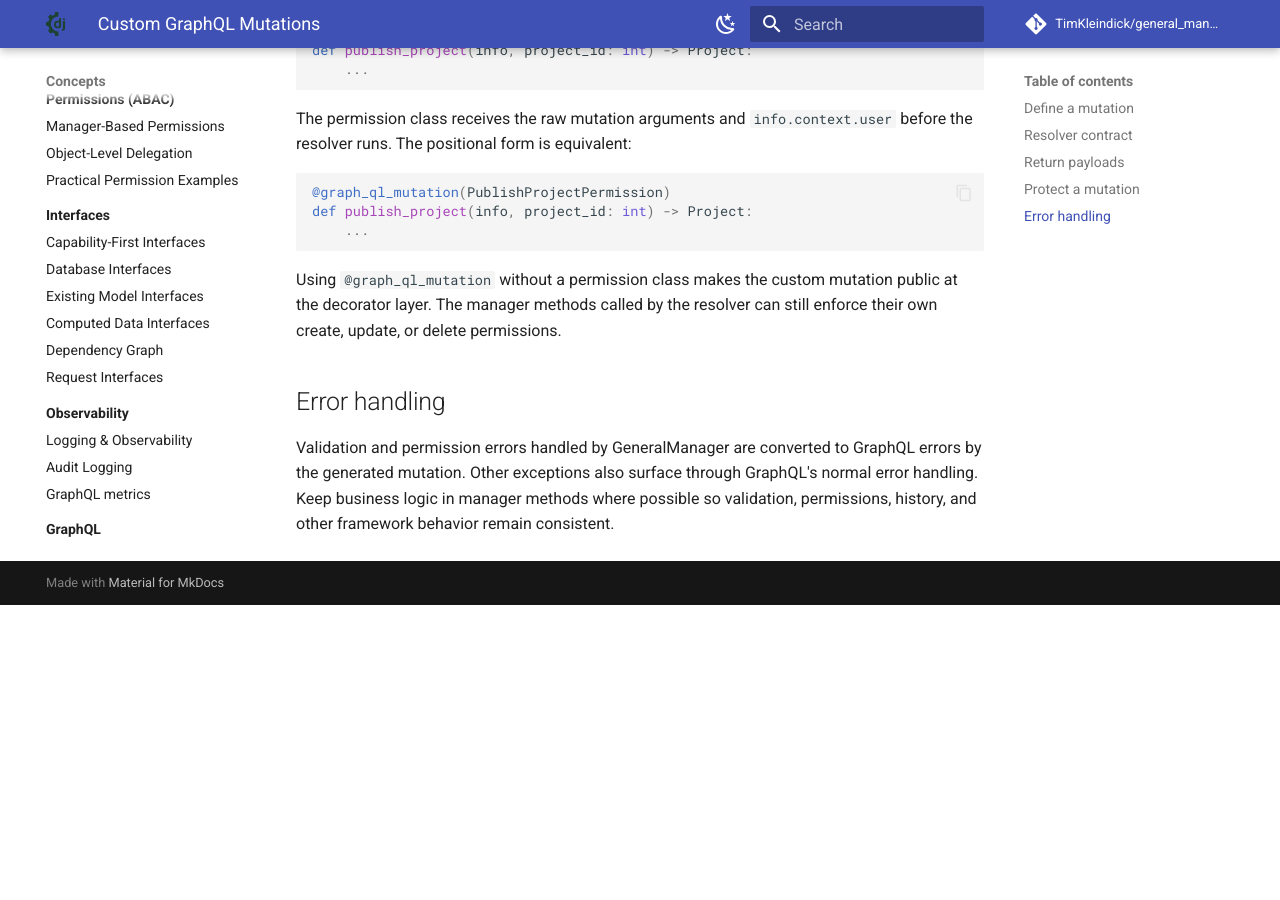
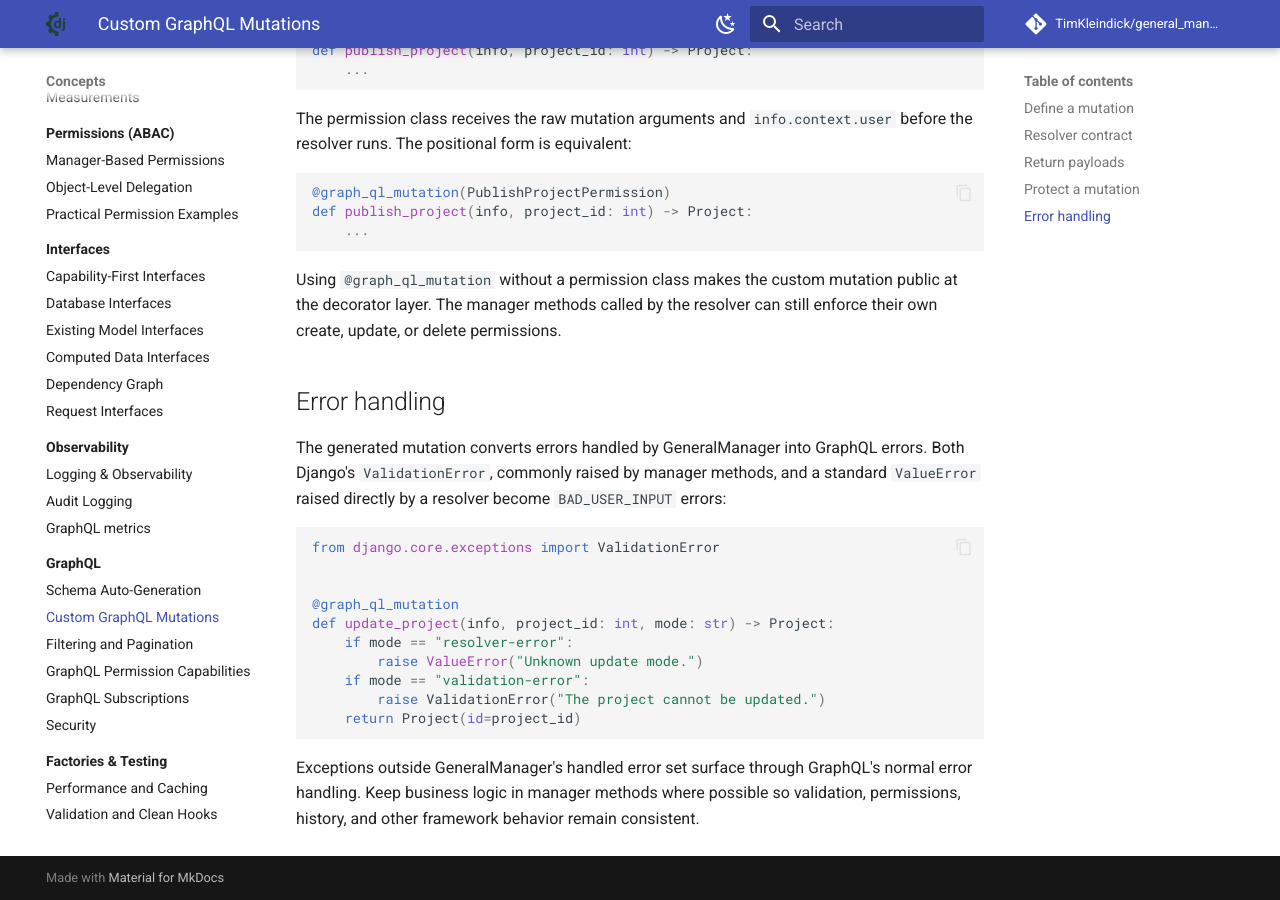
Before and after one commit to TimKleindick/general_manager, an MkDocs documentation site: the page built from docs/concepts/graphql/custom_mutations.md, in a window 1280 px wide and 900 px high, scrolled down 2677 px. Built offline with MkDocs 1.6.1 and Material for MkDocs 9.7.7, drawn with Linux system fonts in a browser that asks for light colours; comment, search, counter and statistics services are not loaded; before the commit the page ends 3282 px from its top, so only the background shows below that.

Commit message:
docs: clarify custom mutation errors

````diff
--- a/docs/concepts/graphql/custom_mutations.md
+++ b/docs/concepts/graphql/custom_mutations.md
@@ -136,8 +136,25 @@ still enforce their own create, update, or delete permissions.
 
 ## Error handling
 
-Validation and permission errors handled by GeneralManager are converted to
-GraphQL errors by the generated mutation. Other exceptions also surface through
-GraphQL's normal error handling. Keep business logic in manager methods where
-possible so validation, permissions, history, and other framework behavior
-remain consistent.
+The generated mutation converts errors handled by GeneralManager into GraphQL
+errors. Both Django's `ValidationError`, commonly raised by manager methods, and
+a standard `ValueError` raised directly by a resolver become `BAD_USER_INPUT`
+errors:
+
+```python
+from django.core.exceptions import ValidationError
+
+
+@graph_ql_mutation
+def update_project(info, project_id: int, mode: str) -> Project:
+    if mode == "resolver-error":
+        raise ValueError("Unknown update mode.")
+    if mode == "validation-error":
+        raise ValidationError("The project cannot be updated.")
+    return Project(id=project_id)
+```
+
+Exceptions outside GeneralManager's handled error set surface through GraphQL's
+normal error handling. Keep business logic in manager methods where possible so
+validation, permissions, history, and other framework behavior remain
+consistent.
````
